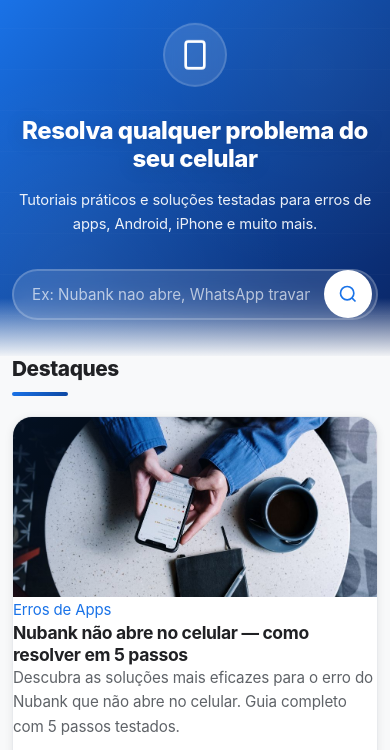
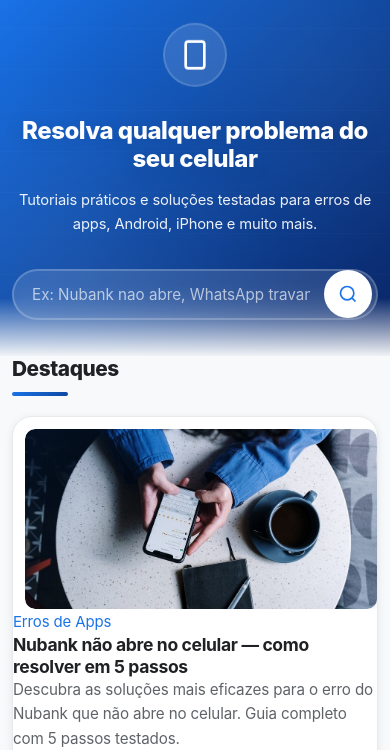
Before and after one commit to FranciscoDGA/cellfix, a plain HTML site: page index.html in a window 390 px wide. Shown: the part 63-813 px from the top of the page. Drawn offline with Linux system fonts and the light colour scheme.

Commit message:
Adiciona margem interna nas imagens dos cards (12px lados e topo)

```diff
--- a/css/responsive.css
+++ b/css/responsive.css
@@ -35,7 +35,7 @@
   .cards-grid { grid-template-columns: 1fr; gap: 16px; }
   .featured-card { grid-column: 1; }
   .card { display: grid; grid-template-columns: 140px 1fr; }
-  .card-image { padding-top: 0; min-height: 100px; }
+  .card-image { padding-top: 0; min-height: 100px; margin: 12px 0 0 12px; }
   .card-content { padding: 16px; }
   .card h3 { font-size: 1rem; }
   .card-excerpt { -webkit-line-clamp: 2; font-size: 0.85rem; }
@@ -71,7 +71,7 @@
   .hero p { font-size: 0.92rem; }
   .section-title { font-size: 1.3rem; margin-bottom: 20px; }
   .card { grid-template-columns: 1fr; }
-  .card-image { min-height: 140px; }
+  .card-image { min-height: 140px; margin: 12px 12px 0; }
   .article-header h1 { font-size: 1.5rem; }
   .article-meta { gap: 10px; font-size: 0.82rem; }
   .article-content { font-size: 0.95rem; }
--- a/css/style.css
+++ b/css/style.css
@@ -345,10 +345,13 @@ h1, h2, h3, h4, h5, h6 {
 }
 .card-image {
   position: relative; padding-top: 42%; background: var(--color-bg); overflow: hidden;
+  margin: 12px 12px 0;
+  border-radius: var(--radius-md);
 }
 .card-image img {
   position: absolute; top: 0; left: 0; width: 100%; height: 100%;
   object-fit: cover; transition: transform var(--transition-slow);
+  border-radius: var(--radius-md);
 }
 .card:hover .card-image img { transform: scale(1.06); }
 .card-content { padding: 22px 24px 24px; }
@@ -389,6 +392,8 @@ h1, h2, h3, h4, h5, h6 {
 }
 .featured-card .card-image {
   padding-top: 0; min-height: 240px; position: relative;
+  margin: 12px 0 0 12px;
+  border-radius: var(--radius-md) 0 0 var(--radius-md);
 }
 .featured-card .card-image::after {
   content: ''; position: absolute; inset: 0;
```
